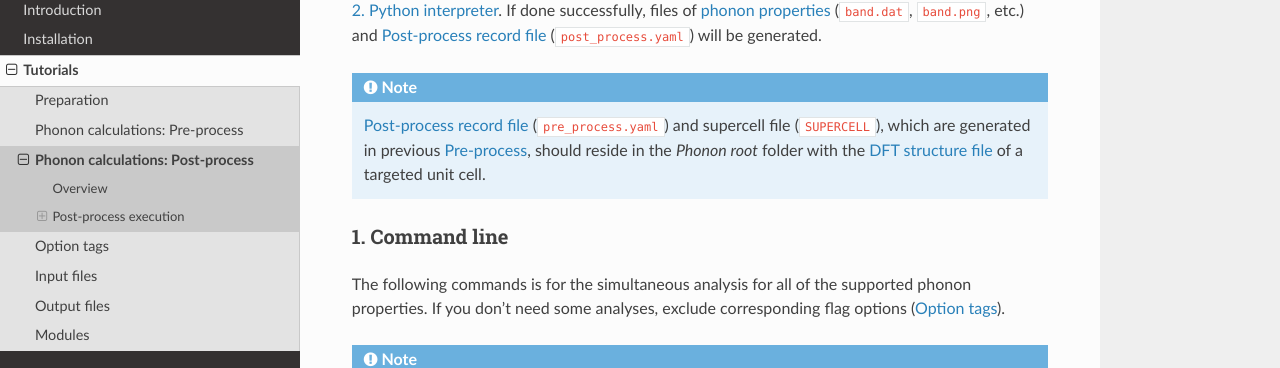
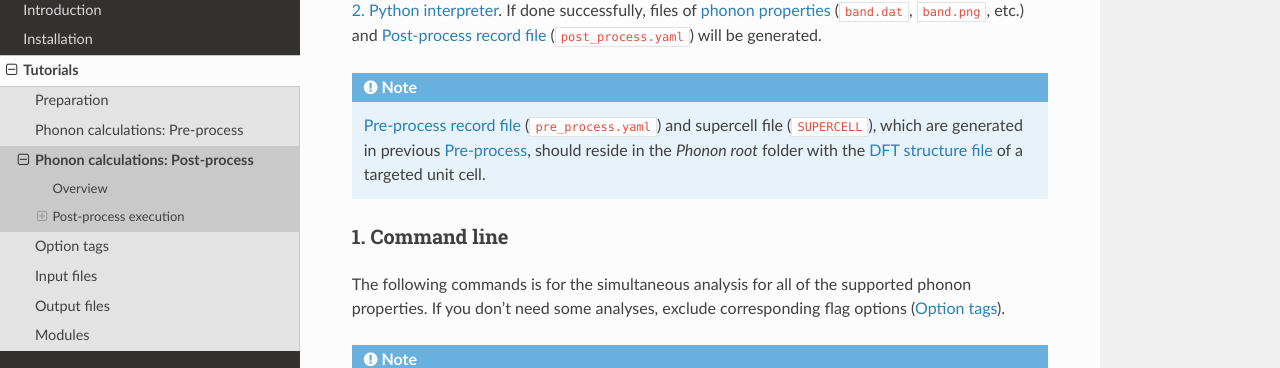
Before and after one commit to InWonYeu/interphon, a Sphinx documentation site: the page built from docs/source/post_process.rst, in a window 1280 px wide and 900 px high, scrolled down 422 px. Shown: the part 142-510 px from the top of the window. Built offline with Sphinx 7.4.7 and the Read the Docs theme 2.0.0, drawn with Linux system fonts in a browser that asks for light colours.

Commit message:
Update post_process.rst

```diff
--- a/docs/source/post_process.rst
+++ b/docs/source/post_process.rst
@@ -26,10 +26,10 @@ and each force file resides in *Phonon root/FORCE-0** folders.
 First, go to the *Phonon root* folder where the ``POSCAR`` file resides.
 Then, execute **InterPhon** post-process by one of the following ways: :ref:`label_post_process_command_line` and :ref:`label_post_process_python_interpreter`.
 If done successfully, files of :ref:`phonon properties <label_post_process_property_file>` (``band.dat``, ``band.png``, etc.)
-and :ref:`Post-process record file <label_pre_process_record_file>` (``post_process.yaml``) will be generated.
+and :ref:`Post-process record file <label_post_process_record_file>` (``post_process.yaml``) will be generated.
 
 .. note::
-   :ref:`Post-process record file <label_pre_process_record_file>` (``pre_process.yaml``) and supercell file (``SUPERCELL``),
+   :ref:`Pre-process record file <label_pre_process_record_file>` (``pre_process.yaml``) and supercell file (``SUPERCELL``),
    which are generated in previous :ref:`Pre-process <label_pre_process>`,
    should reside in the *Phonon root* folder with the :ref:`label_dft_structure_file` of a targeted unit cell.
 
```
